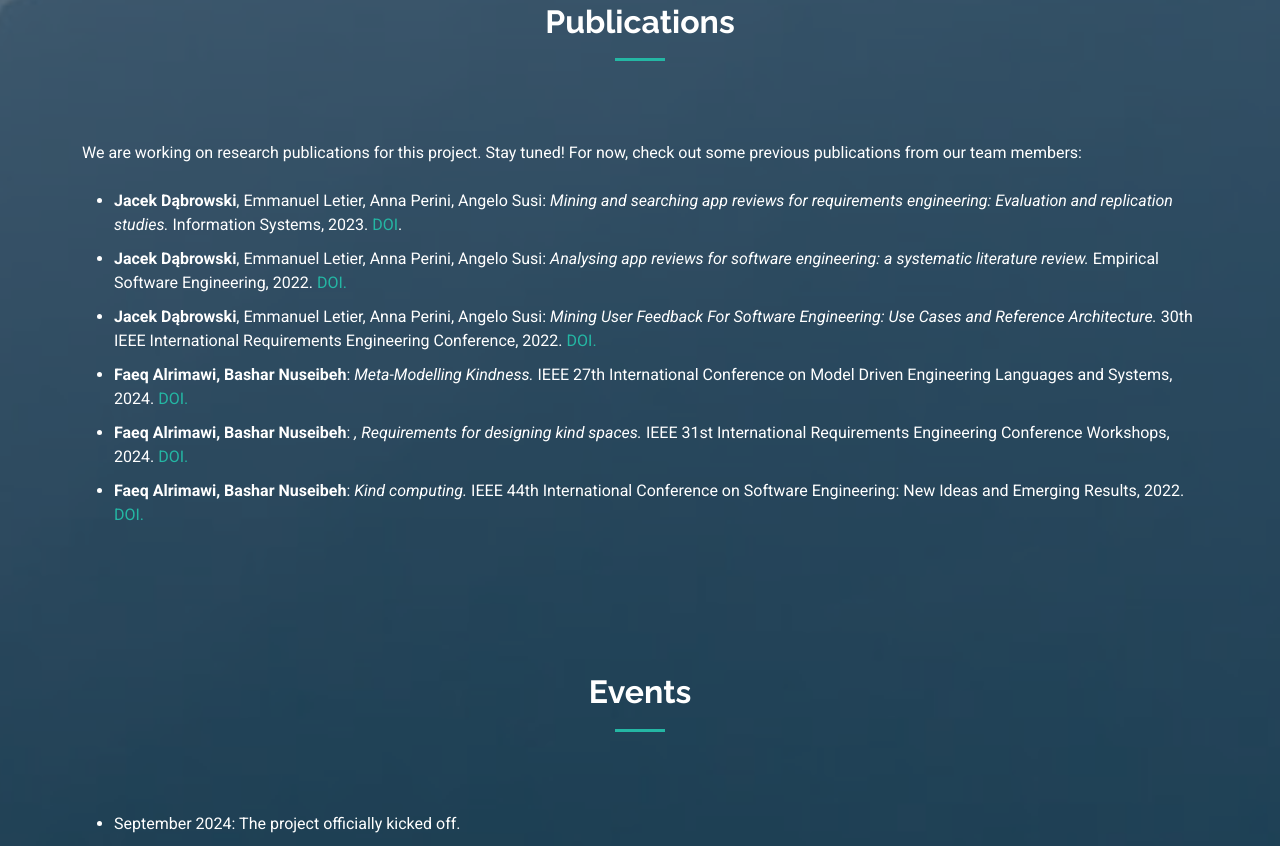
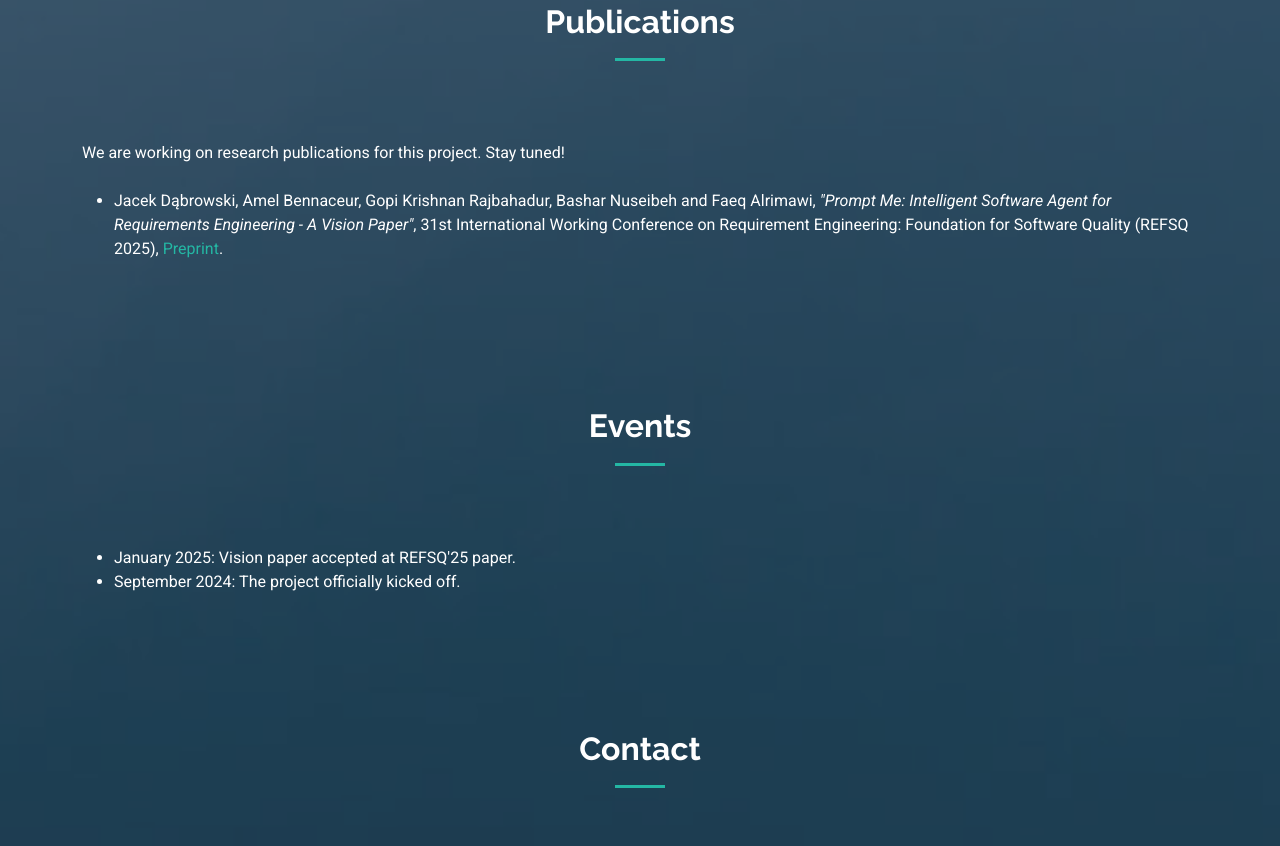
Before and after one commit to prompt-me/prompt-me.github.io, a plain HTML site: page index.html in a window 1280 px wide. Shown: the part 2821-3667 px from the top of the page. Drawn offline with Linux system fonts and the light colour scheme.

Commit message:
Add files via upload

```diff
--- a/index.html
+++ b/index.html
@@ -182,21 +182,11 @@
   <div class="container">
     <div class="row gy-12">
       <div class="content col-xl-12 d-flex flex-column" data-aos="fade-up" data-aos-delay="100">
-        We are working on research publications for this project. Stay tuned! For now, check out some previous publications from our team members:
+        We are working on research publications for this project. Stay tuned!
         <br><br>
 
         <ul>
-          <li style="margin-bottom: 10px;"><b>Jacek Dąbrowski</b>, Emmanuel Letier, Anna Perini, Angelo Susi: <i>Mining and searching app reviews for requirements engineering: Evaluation and replication studies.</i> Information Systems, 2023. <a href="https://doi.org/10.1016/j.is.2023.102181">DOI</a>.</li>
-
-          <li style="margin-bottom: 10px;"><b>Jacek Dąbrowski</b>, Emmanuel Letier, Anna Perini, Angelo Susi: <i> Analysing app reviews for software engineering: a systematic literature review.</i> Empirical Software Engineering, 2022. <a href="https://doi.org/10.1007/s10664-021-10065-7">DOI.</a></li>
-
-          <li style="margin-bottom: 10px;"><b>Jacek Dąbrowski</b>, Emmanuel Letier, Anna Perini, Angelo Susi: <i> Mining User Feedback For Software Engineering: Use Cases and Reference Architecture. </i> 30th IEEE International Requirements Engineering Conference, 2022.  <a href="https://doi.org/10.1109/RE54965.2022.00017">DOI.</a></li>
-
-          <li style="margin-bottom: 10px;"><b>Faeq Alrimawi, Bashar Nuseibeh</b>: <i>Meta-Modelling Kindness. </i> IEEE 27th International Conference on Model Driven Engineering Languages and Systems, 2024. <a href="https://doi.org/10.1145/3640310.3674095">DOI.</a></li>
-
-          <li style="margin-bottom: 10px;"><b>Faeq Alrimawi, Bashar Nuseibeh</b>: <i>, Requirements for designing kind spaces.</i> IEEE 31st International Requirements Engineering Conference Workshops, 2024. <a href="https://doi.org/10.1109/REW57809.2023.00013">DOI.</a></li>
-
-          <li style="margin-bottom: 10px;"><b>Faeq Alrimawi, Bashar Nuseibeh</b>: <i> Kind computing.</i> IEEE 44th International Conference on Software Engineering: New Ideas and Emerging Results, 2022. <a href="https://doi.org/10.1145/3510455.3512794">DOI.</a></li>
+          <li style="margin-bottom: 10px;">Jacek Dąbrowski, Amel Bennaceur, Gopi Krishnan Rajbahadur, Bashar Nuseibeh and Faeq Alrimawi, <i>"Prompt Me: Intelligent Software Agent for Requirements Engineering - A Vision Paper"</i>, 31st International Working Conference on Requirement Engineering: Foundation for Software Quality (REFSQ 2025), <a href="manuscripts/REFSQ_25_preprint.pdf">Preprint</a>.</li>
         </ul>
       </div>
     </div>
@@ -215,6 +205,7 @@
       <div class="content col-xl-12 d-flex flex-column" data-aos="fade-up" data-aos-delay="100">
 
         <ul>
+          <li>January 2025: Vision paper accepted at REFSQ'25 paper.</li>
           <li>September 2024: The project officially kicked off.</li>
         </ul>
 
```
